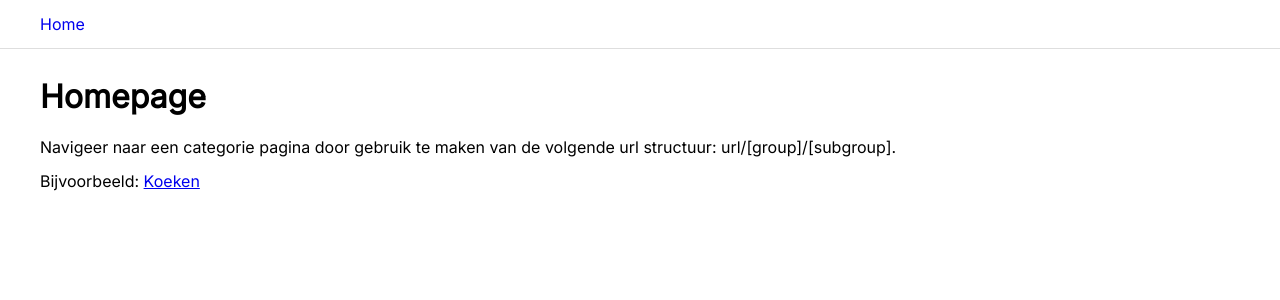
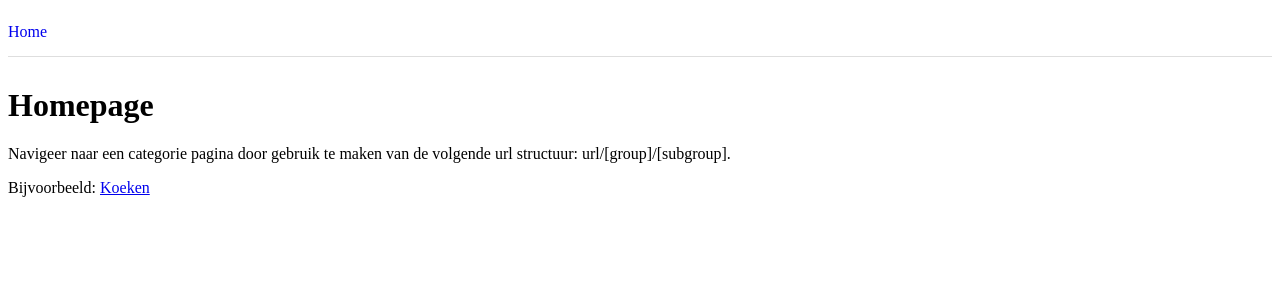
Before and after one commit to sjaakvdbrom/dekamarkt, a Nuxt app: page / in a window 1280 px wide. Shown: the top 300 px of the page. Built offline with nearby package versions, Linux system fonts and the light colour scheme.

Commit message:
Remove styles from index

```diff
--- a/pages/index.vue
+++ b/pages/index.vue
@@ -1,35 +1,3 @@
-<style>
-  @import "normalize.css";
-
-  html,
-  body {
-    margin: 0;
-    padding: 0;
-  }
-
-  body {
-    font-family: 'Inter';
-  }
-
-  .container {
-    margin: 0 auto;
-    max-width: 1200px;
-  }
-
-  * {
-    box-sizing: border-box;
-  }
-
-  h1,
-  h2,
-  h3,
-  h4,
-  h5,
-  h6 {
-    margin-top: 0;
-  }
-</style>
-
 <template>
   <div class="container">
     <h1>Homepage</h1>
```
